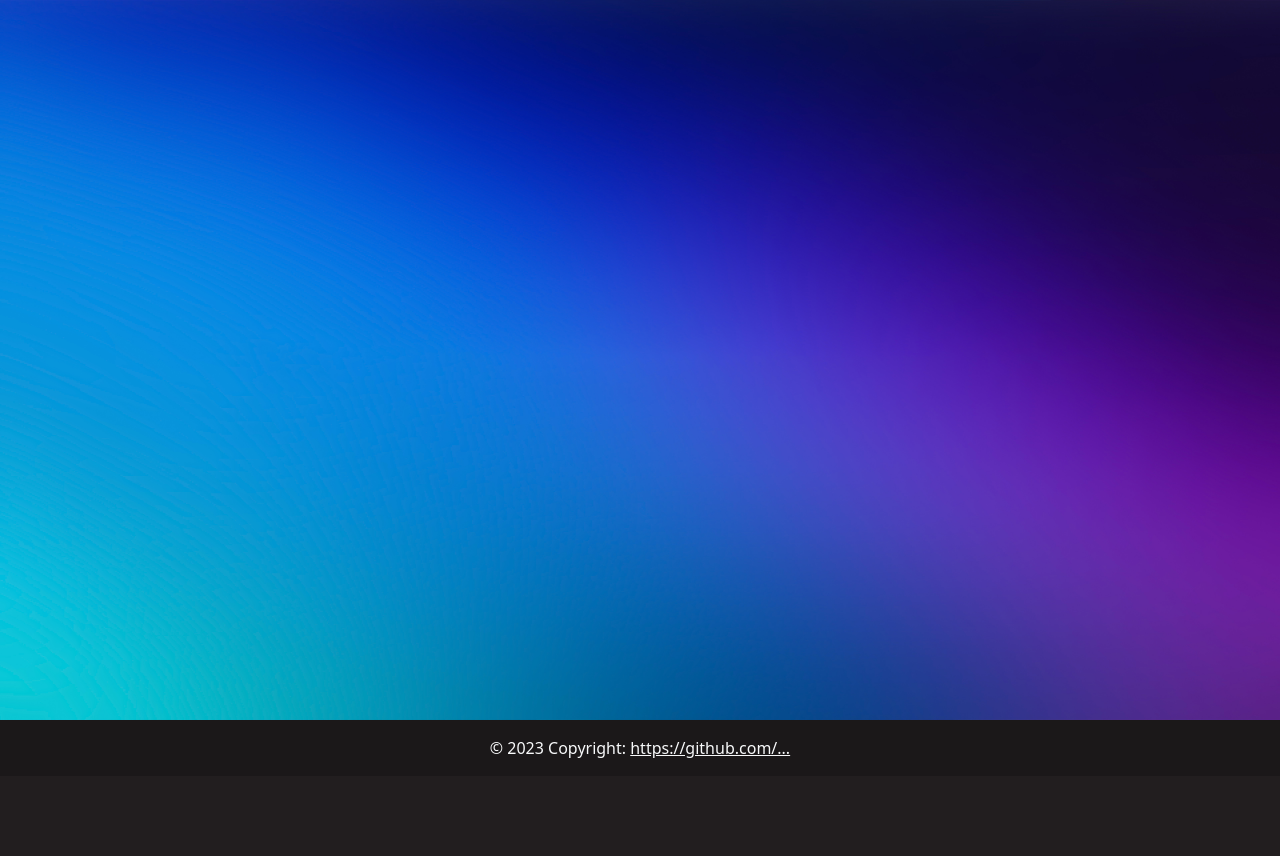
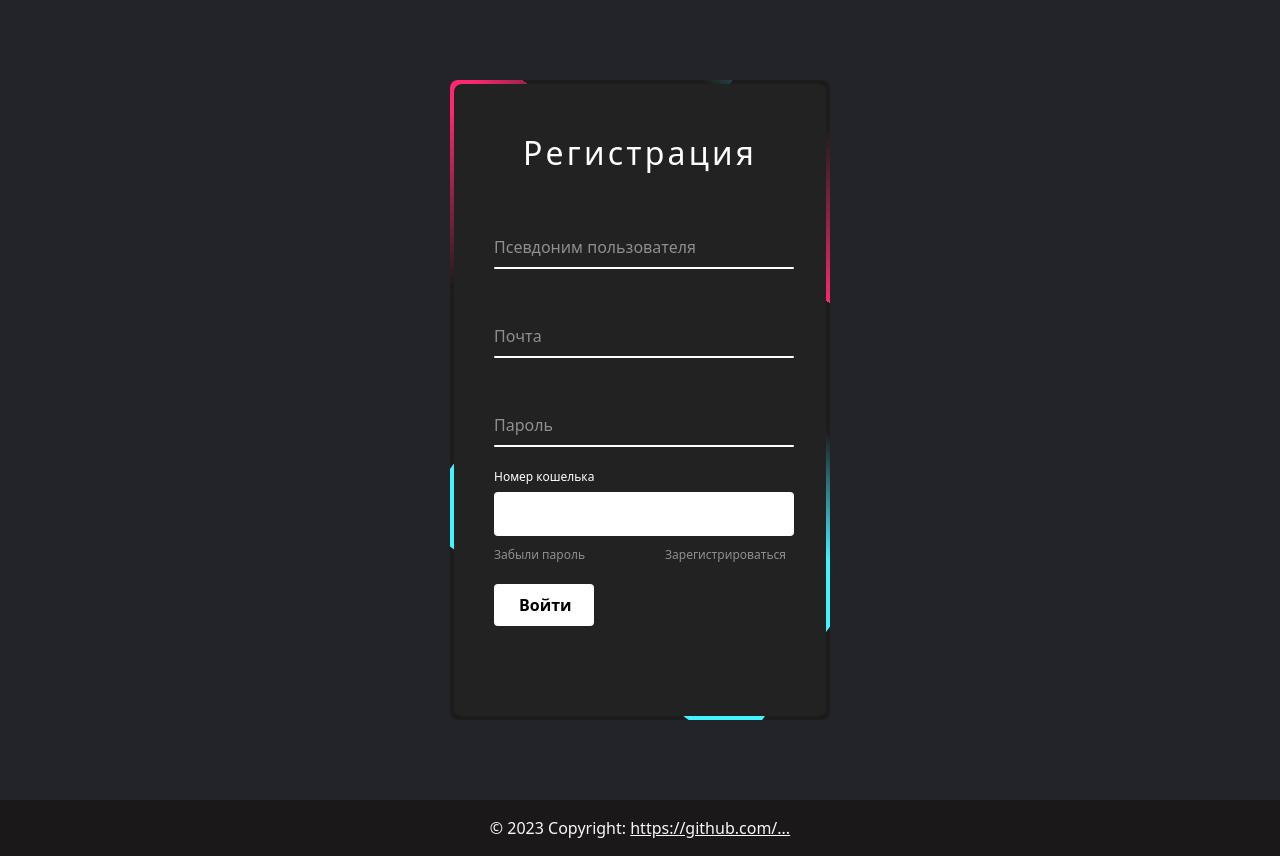
Before and after one commit to QBoff/NFT-Market-Offense, a Flask app: page /register in a window 1280 px wide. Shown: the part 66-922 px from the top of the page. Before the commit the page ends 824 px from the top, so only its background shows below. Run offline with Flask 2, Linux system fonts and the light colour scheme; parts of the project's set-up code (start-up, migrations or seed data) failed here and were passed over.

Commit message:
Формы регистрации и входа

```diff
--- a/client/static/css/style.css
+++ b/client/static/css/style.css
@@ -17,14 +17,14 @@ main {
     display: flex;
     justify-content: center;
     align-items: center;
-    min-height: 85vh;
+    min-height: 100vh;
     background: #23242a;
 }
 
 .box {
     position: relative;
-    width: 400px;
-    height: 420px;
+    width: 380px;
+    /* height: 500px; */
     background: #1c1c1c;
     border-radius: 8px;
     overflow: hidden;
@@ -133,7 +133,7 @@ main {
     outline: none;
     border: none;
     box-shadow: none;
-    color: #23232a;
+    color: #8f8f8f;
     font-size: 1em;
     letter-spacing: 0.05em;
     transition: 0.5s;
@@ -155,7 +155,6 @@ main {
     color: #fff;
     font-size: 0.75em;
     transform: translateY(-34px);
-
 }
 
 .box form .inputBox i {
@@ -174,6 +173,16 @@ main {
 .box form .inputBox input:valid~i,
 .box form .inputBox input:focus~i {
     height: 44px;
+}
+
+.box form .special i {
+    height: 44px;
+}
+
+.box form .special span {
+    color: #fff;
+    font-size: 0.75em;
+    transform: translateY(-34px);
 }
 
 .box form .links {
@@ -197,6 +206,7 @@ main {
 .box form input[type="submit"] {
     border: none;
     outline: none;
+    margin-top: 30px;
     padding: 9px 25px;
     background-color: #fff;
     cursor: pointer;
--- /dev/null
+++ b/client/static/js/checkmetamask.js
@@ -0,0 +1,17 @@
+let account = undefined;
+
+
+window.addEventListener('load', function () {
+    if (typeof window.ethereum !== "undefined") {
+
+        ethereum
+            .request({ method: "eth_requestAccounts" })
+            .then((accounts) => {
+                account = accounts[0];
+                this.document.querySelector('.wallet').value = account;
+            })
+
+    } else {
+        this.window.open("https://metamask.io/download/", "_blank");
+    }
+});
--- /dev/null
+++ b/client/static/js/setheight.js
@@ -0,0 +1,10 @@
+window.addEventListener('load', function() {
+    const collectionOfInputBox = document.querySelectorAll('.inputBox');
+    const loginBox = document.getElementById('box');
+
+    if (collectionOfInputBox.length === 2) {
+        loginBox.style.height = "450px";
+    } else {
+        loginBox.style.height = "640px";
+    }
+});
--- a/client/templates/base.html
+++ b/client/templates/base.html
@@ -27,6 +27,6 @@
     <script src="{{ url_for("static", filename="js/bootstrap.min.js") }}"></script>
     <script src="{{ url_for('static', filename='js/preview.js') }}"></script>
 
-    {% block checkingMetaMask %} {% endblock %}
+    {% block JSConnecting %} {% endblock %}
 </body>
 </html>
--- a/client/templates/register.html
+++ b/client/templates/register.html
@@ -1,5 +1,46 @@
 {% extends 'base.html' %}
 
 {% block content %}
-        <img src="{{ url_for("static", filename="images/authorization-bg.jpg") }}" alt="" class="img-fluid" width="100%" height="100%">
+<main>
+    <div class="box" id="box">
+        <span class="borderLine"></span>
+        <form action="" method="post">
+            {{ form.hidden_tag() }}
+            <h2>Регистрация</h2>
+            <div class="inputBox">
+                <input type="text" required="required">
+                <span>Псевдоним пользователя</span>
+                <i></i>
+            </div>
+            <div class="inputBox">
+                <input type="text" required="required">
+                <span>Почта</span>
+                <i></i>
+            </div>
+            <div class="inputBox">
+                <input type="password" required="required">
+                <span>Пароль</span>
+                <i></i>
+            </div>
+
+            <div class="walletInfo inputBox special">
+                <input class="wallet" type="text" value="" readonly="readonly">
+                <span>Номер кошелька</span>
+                <i></i>
+            </div>
+
+            <div class="links">
+                <a href="#">Забыли пароль</a>
+                <a href="#">Зарегистрироваться</a>
+            </div>
+
+            <input type="submit" value="Войти">
+        </form>
+    </div>
+</main>
 {% endblock %}
+
+{% block JSConnecting %}
+<script src="{{ url_for('static', filename='js/setheight.js') }}"></script>
+<script src="{{ url_for('static', filename='js/checkmetamask.js') }}"></script>
+{% endblock %}
--- a/scripts/main.py
+++ b/scripts/main.py
@@ -9,6 +9,7 @@ from flask import Flask, render_template
 from cardsInfo import cardsInfoList
 from models import db_session
 from models.users import User
+from forms import RegisterForm
 assert load_dotenv(), "Даня, ты забыл .env добавить"
 
 app = Flask(
@@ -41,9 +42,14 @@ def login():
     return render_template("login.html")
 
 
-@app.route("/register")
+@app.route("/register", methods=["GET", "POST"])
 def register():
-    return render_template("register.html")
+    form = RegisterForm()
+    if form.validate_on_submit():
+        print(form.email)
+        print(form.login)
+
+    return render_template("register.html", form=form)
 
 
 @app.route('/filter')
```
Also changed, not shown: client/templates/login.html (+6 -1 lines).
